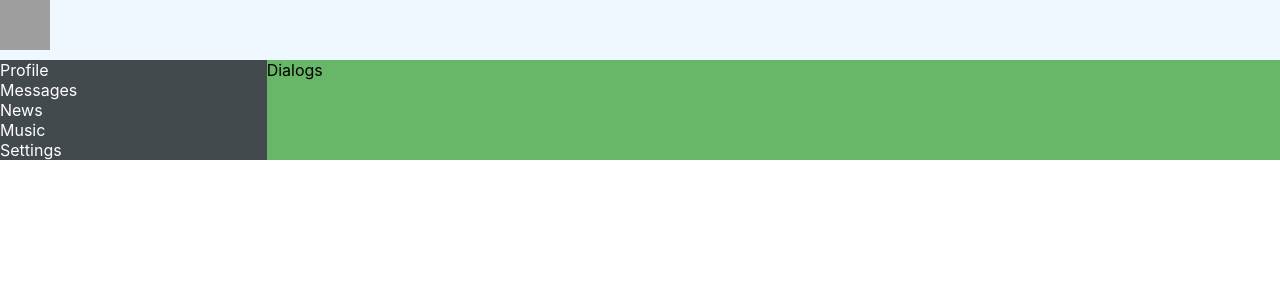
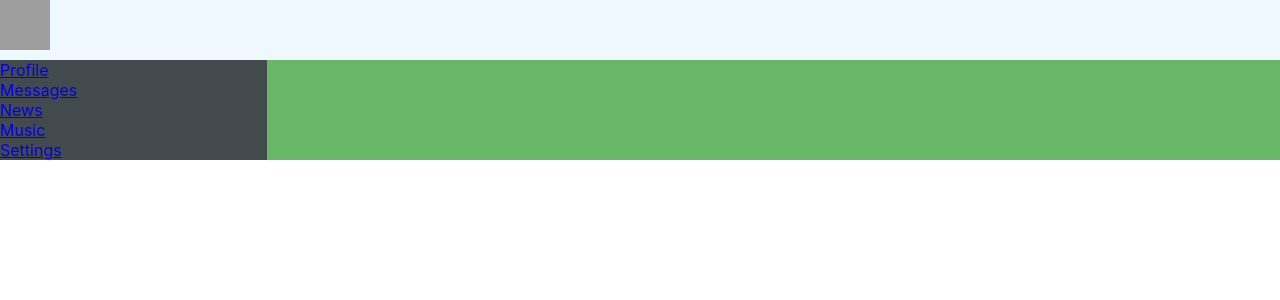
Before and after one commit to kkovalenkoo/social-network, a React (Create React App) app: page / in a window 1280 px wide. Shown: the top 300 px of the page. Built offline with nearby package versions, Linux system fonts and the light colour scheme; grey boxes are pictures that could not be loaded.

Commit message:
19 route, browser-router

```diff
--- a/package.json
+++ b/package.json
@@ -11,9 +11,11 @@
     "@types/node": "^12.0.0",
     "@types/react": "^17.0.0",
     "@types/react-dom": "^17.0.0",
+    "@types/react-router-dom": "^5.1.7",
     "gh-pages": "^3.1.0",
     "react": "^17.0.1",
     "react-dom": "^17.0.1",
+    "react-router-dom": "^5.2.0",
     "react-scripts": "4.0.3",
     "typescript": "^4.1.2",
     "web-vitals": "^1.0.1"
--- a/src/App.tsx
+++ b/src/App.tsx
@@ -4,16 +4,19 @@ import {Navbar} from './components/Navbar/Navbar';
 import {Header} from './components/Header/Header';
 import {Dialogs} from './components/Dialogs/Dialogs';
 import { Profile } from './components/Profile/Profile';
+import {BrowserRouter, Route} from 'react-router-dom';
 
 export function App() {
     return (
-        <div className='app-wrapper'>
-            <Header/>
-            <Navbar/>
-            <div className='app-wrapper-content'>
-                <Dialogs/>
-                {/*<Profile/>*/}
+        <BrowserRouter>
+            <div className='app-wrapper'>
+                <Header/>
+                <Navbar/>
+                <div className='app-wrapper-content'>
+                    <Route path='/profile' render={Profile}/>
+                    <Route path='/dialogs' render={Dialogs}/>
+                </div>
             </div>
-        </div>
+        </BrowserRouter>
     );
 }
--- a/src/components/Navbar/Navbar.tsx
+++ b/src/components/Navbar/Navbar.tsx
@@ -1,14 +1,25 @@
 import React from 'react';
-import s from './Navbar.module.css'
+import {NavLink} from 'react-router-dom';
+import s from './Navbar.module.css';
 
 export function Navbar() {
     return (
-            <nav className={s.navbar}>
-                <div><a>Profile</a></div>
-                <div><a>Messages</a></div>
-                <div><a>News</a></div>
-                <div><a>Music</a></div>
-                <div><a>Settings</a></div>
-            </nav>
+        <nav className={s.navbar}>
+            <div>
+                <NavLink to='/profile'>Profile</NavLink>
+            </div>
+            <div>
+                <NavLink to='/dialogs'>Messages</NavLink>
+            </div>
+            <div>
+                <NavLink to='/news'>News</NavLink>
+            </div>
+            <div>
+                <NavLink to='/music'>Music</NavLink>
+            </div>
+            <div>
+                <NavLink to='/settings'>Settings</NavLink>
+            </div>
+        </nav>
     );
 }
```
Also changed, not shown: 1 other file (tests, documents, lock files or other folders).
